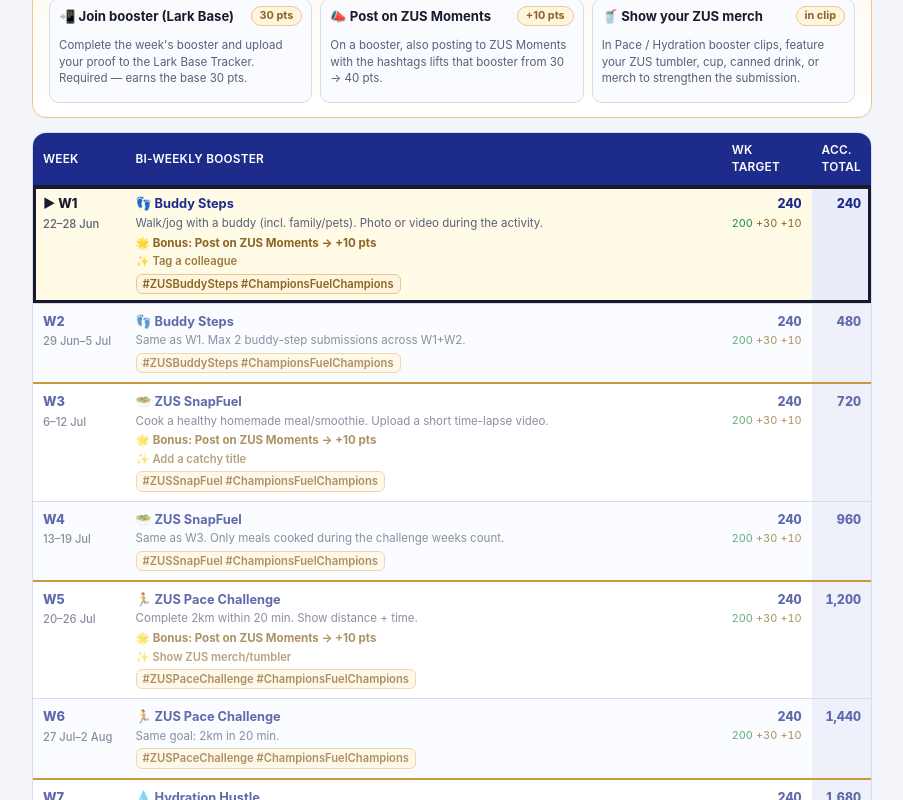
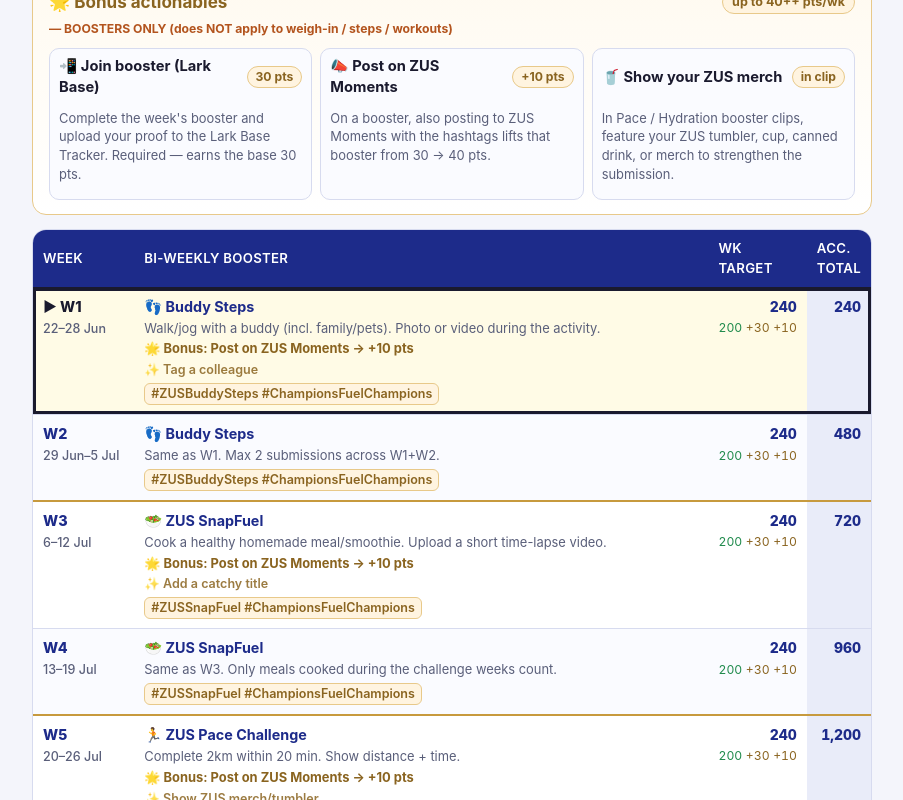
Before and after one commit to zhuhang-jasper/slimpossible-helper, a React (Vite) app: page / in a window 1280 px wide. Shown: the part 520-1320 px from the top of the page, without its empty margins (188-1091 px from the left). Built offline with nearby package versions, Linux system fonts and the light colour scheme.

Commit message:
Improved

```diff
--- a/src/App.jsx
+++ b/src/App.jsx
@@ -110,9 +110,7 @@
             </section>
 
             {/* Booster rotation table */}
-            <div
-                className={`tablecard${currentWeek >= 0 ? " has-current" : ""}`}
-            >
+            <div className="tablecard">
                 <div className="scroll">
                     <table>
                         <thead>
--- a/src/data.js
+++ b/src/data.js
@@ -95,7 +95,7 @@
         phase: "buddy",
         icon: "👣",
         name: "Buddy Steps",
-        desc: "Same as W1. Max 2 buddy-step submissions across W1+W2.",
+        desc: "Same as W1. Max 2 submissions across W1+W2.",
         tags: "#ZUSBuddySteps #ChampionsFuelChampions",
         pts: "30 / 40",
     },
--- a/src/index.css
+++ b/src/index.css
@@ -12,6 +12,10 @@
   --boost-line:#e8c98a;
 }
 *{box-sizing:border-box;}
+/* Base = mobile (16px). All sizes are rem, so bumping root scales the whole page. */
+html{font-size:100%;}
+/* Desktop: scale everything up ~12% (within the 10–15% target). */
+@media (min-width:720px){ html{font-size:112%;} }
 body{
   margin:0;
   font-family:-apple-system,BlinkMacSystemFont,"Segoe UI",Roboto,Helvetica,Arial,sans-serif;
@@ -113,9 +117,6 @@
    (skip the very first row — its border would read as a gold underline on the header) */
 .tablecard tbody tr.phase-start:not(:first-child) td{border-top:2px solid var(--zus-gold);}
 
-/* dim non-current rows so focus lands on this week (only when a week is active) */
-.tablecard.has-current tbody tr:not(.current){opacity:.7;}
-
 /* current week: bold inner outline (inset shadow won't overflow the table) + highlight */
 .tablecard tbody tr.current td{
   background:#fffbe6;
@@ -146,7 +147,7 @@
 
   /* table fits the viewport — drop the min-width and the least-essential column */
   .tablecard table{min-width:0;font-size:.74rem;}
-  .tablecard thead th,
+  .tablecard thead th{font-size:.6rem;letter-spacing:0;padding:6px 5px;} /* smaller header so cols stay narrow */
   .tablecard tbody td{padding:6px 6px;}
   .tablecard th:last-child,        /* Acc. total header */
   .tablecard td.total{display:none;} /* hide cumulative total on mobile */
```
